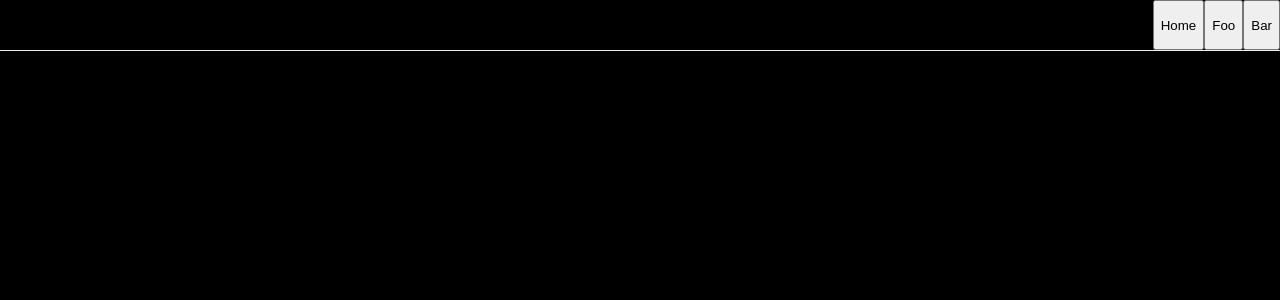
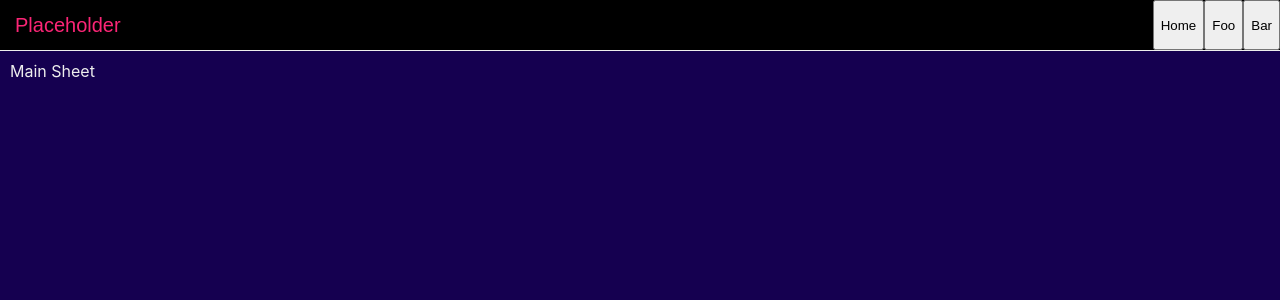
Before and after one commit to connorbo97/react-ts-eslint-scss-boiler, a React app: page / in a window 1280 px wide. Shown: the top 300 px of the page. Built offline with nearby package versions, Linux system fonts and the light colour scheme.

Commit message:
add styling for content page

```diff
--- /dev/null
+++ b/src/App.module.scss
@@ -0,0 +1,7 @@
+@import 'styles/_colors.scss';
+
+.app {
+    display: flex;
+    flex-direction: column;
+    min-height: 100vh;
+}
--- a/src/App.scss
+++ /dev/null
@@ -1,4 +0,0 @@
-@import 'styles/_colors.scss';
-
-.App {
-}
--- a/src/App.tsx
+++ b/src/App.tsx
@@ -1,11 +1,13 @@
 import React from 'react';
-import './App.scss';
+import styles from './App.module.scss';
 import { Header } from './components/Header';
+import { Content } from 'components/Content';
 
 function App() {
   return (
-    <div className="App">
+    <div className={styles['app']}>
       <Header />
+      <Content />
     </div>
   );
 }
--- /dev/null
+++ b/src/components/Content.tsx
@@ -0,0 +1,17 @@
+import { PAGES, PAGE_CONFIGS } from 'constants/pages';
+import React from 'react';
+import { Route, Routes } from 'react-router-dom';
+import styles from './content.module.scss';
+import { MainSheet } from './MainSheet/MainSheet';
+
+export const Content = () => {
+  return (
+    <div className={styles['container']}>
+      <Routes>
+        <Route path={PAGE_CONFIGS[PAGES.FOO].route} element={<div>Foo</div>} />
+        <Route path={PAGE_CONFIGS[PAGES.BAR].route} element={<div>Bar</div>} />
+        <Route path="*" element={<MainSheet />} />
+      </Routes>
+    </div>
+  );
+};
--- /dev/null
+++ b/src/components/MainSheet/MainSheet.tsx
@@ -0,0 +1,6 @@
+import React from 'react';
+import PropTypes from 'prop-types';
+
+export const MainSheet = () => {
+  return <div>Main Sheet</div>;
+};
--- /dev/null
+++ b/src/components/content.module.scss
@@ -0,0 +1,9 @@
+@import 'styles/_colors';
+
+.container {
+    font-size: 1.6rem;
+    padding: 1rem;
+
+    background-color: $primary;
+    flex: 1;
+}
--- a/src/index.scss
+++ b/src/index.scss
@@ -16,3 +16,7 @@ body {
   background-color: $bg;
   color: $text;
 }
+
+#root {
+  min-height: 100vh;
+}
--- a/src/providers/CharacterSheetProvider.tsx
+++ b/src/providers/CharacterSheetProvider.tsx
@@ -13,7 +13,7 @@ type CharacterSheetContextValue = {
   sheet: CharacterSheet;
   setSheet: any;
 };
-const initialSheet = { name: '' };
+const initialSheet = { name: 'Placeholder' };
 const initialState: CharacterSheetContextValue = {
   sheet: initialSheet,
   setSheet: noop,
```
